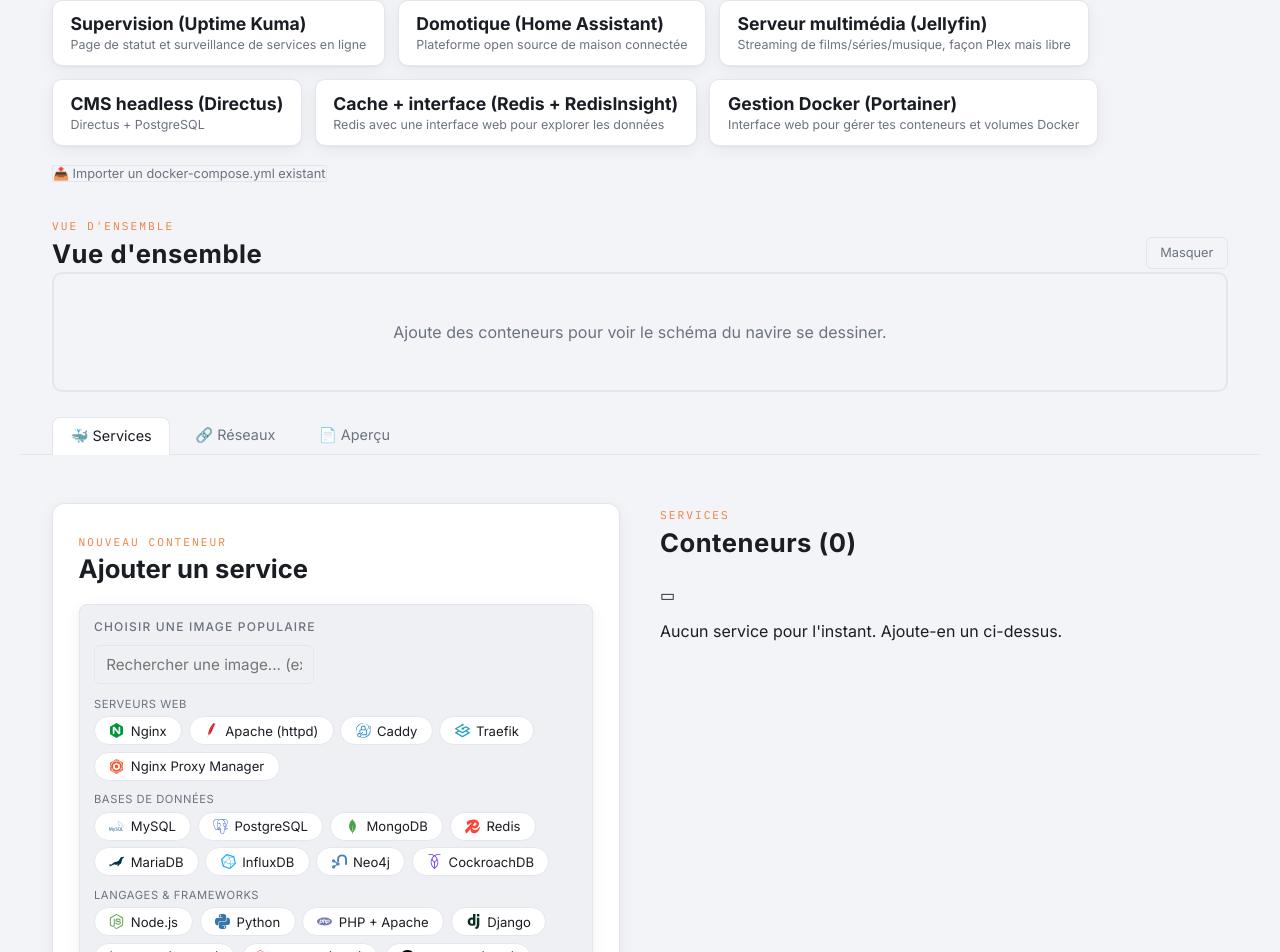
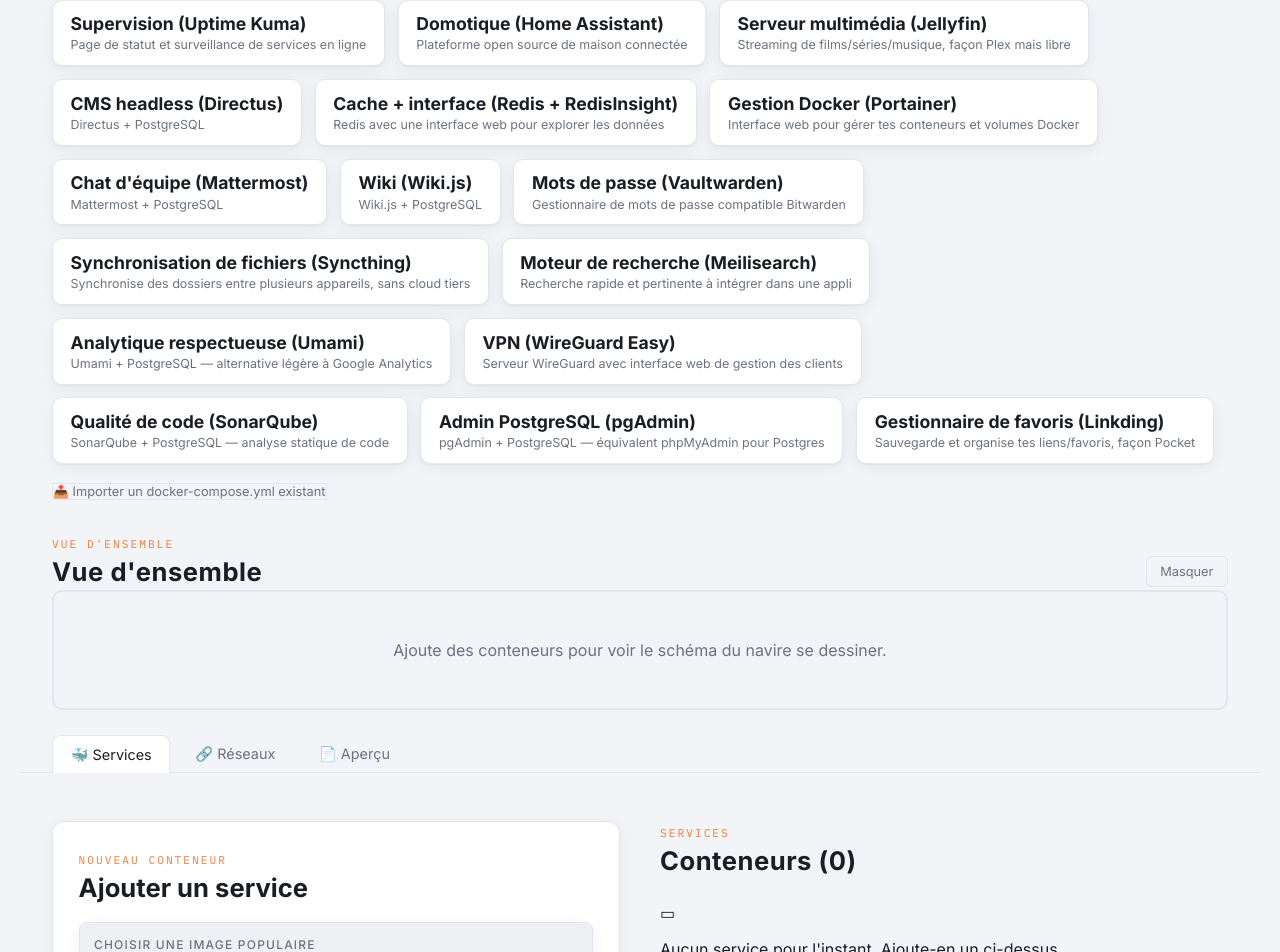
Before and after one commit to tommarcorelli/dockerforge, a React (Vite) app: page / in a window 1280 px wide. Shown: the part 987-1939 px from the top of the page. Built offline with nearby package versions, Linux system fonts and the light colour scheme.

Commit message:
ajoute de stacks

```diff
--- a/src/core/stacks.js
+++ b/src/core/stacks.js
@@ -452,6 +452,224 @@
       },
     ],
   },
+  {
+    id: 'mattermost',
+    nom: 'Chat d\'équipe (Mattermost)',
+    description: 'Mattermost + PostgreSQL',
+    services: [
+      {
+        name: 'mattermost', image: 'mattermost/mattermost-team-edition:latest',
+        ports: [{ host: 8065, container: 8065 }],
+        volumes: ['./mattermost-data:/mattermost/data'],
+        env: [
+          { key: 'MM_SQLSETTINGS_DRIVERNAME', value: 'postgres' },
+          { key: 'MM_SQLSETTINGS_DATASOURCE', value: 'postgres://mattermost:change_moi@db:5432/mattermost?sslmode=disable' },
+        ],
+        dependsOn: ['db'],
+      },
+      {
+        name: 'db', image: 'postgres:16', ports: [{ host: 5432, container: 5432 }],
+        volumes: ['./data-postgres:/var/lib/postgresql/data'],
+        env: [
+          { key: 'POSTGRES_USER', value: 'mattermost' },
+          { key: 'POSTGRES_PASSWORD', value: 'change_moi' },
+          { key: 'POSTGRES_DB', value: 'mattermost' },
+        ],
+        dependsOn: [],
+      },
+    ],
+  },
+  {
+    id: 'wikijs',
+    nom: 'Wiki (Wiki.js)',
+    description: 'Wiki.js + PostgreSQL',
+    services: [
+      {
+        name: 'wiki', image: 'requarks/wiki:2', ports: [{ host: 3000, container: 3000 }],
+        volumes: [],
+        env: [
+          { key: 'DB_TYPE', value: 'postgres' },
+          { key: 'DB_HOST', value: 'db' },
+          { key: 'DB_PORT', value: '5432' },
+          { key: 'DB_USER', value: 'wikijs' },
+          { key: 'DB_PASS', value: 'change_moi' },
+          { key: 'DB_NAME', value: 'wiki' },
+        ],
+        dependsOn: ['db'],
+      },
+      {
+        name: 'db', image: 'postgres:16', ports: [{ host: 5432, container: 5432 }],
+        volumes: ['./data-postgres:/var/lib/postgresql/data'],
+        env: [
+          { key: 'POSTGRES_USER', value: 'wikijs' },
+          { key: 'POSTGRES_PASSWORD', value: 'change_moi' },
+          { key: 'POSTGRES_DB', value: 'wiki' },
+        ],
+        dependsOn: [],
+      },
+    ],
+  },
+  {
+    id: 'vaultwarden',
+    nom: 'Mots de passe (Vaultwarden)',
+    description: 'Gestionnaire de mots de passe compatible Bitwarden',
+    services: [
+      {
+        name: 'vaultwarden', image: 'vaultwarden/server:latest',
+        ports: [{ host: 8081, container: 80 }],
+        volumes: ['./vaultwarden-data:/data'],
+        env: [{ key: 'ADMIN_TOKEN', value: 'change_moi' }],
+        dependsOn: [],
+      },
+    ],
+  },
+  {
+    id: 'syncthing',
+    nom: 'Synchronisation de fichiers (Syncthing)',
+    description: 'Synchronise des dossiers entre plusieurs appareils, sans cloud tiers',
+    services: [
+      {
+        name: 'syncthing', image: 'syncthing/syncthing:latest',
+        ports: [
+          { host: 8384, container: 8384 },
+          { host: 22000, container: 22000 },
+        ],
+        volumes: ['./syncthing-config:/var/syncthing'],
+        env: [], dependsOn: [],
+      },
+    ],
+  },
+  {
+    id: 'meilisearch',
+    nom: 'Moteur de recherche (Meilisearch)',
+    description: 'Recherche rapide et pertinente à intégrer dans une appli',
+    services: [
+      {
+        name: 'meilisearch', image: 'getmeili/meilisearch:latest',
+        ports: [{ host: 7700, container: 7700 }],
+        volumes: ['./meili-data:/meili_data'],
+        env: [{ key: 'MEILI_MASTER_KEY', value: 'change_moi' }],
+        dependsOn: [],
+      },
+    ],
+  },
+  {
+    id: 'umami',
+    nom: 'Analytique respectueuse (Umami)',
+    description: 'Umami + PostgreSQL — alternative légère à Google Analytics',
+    services: [
+      {
+        name: 'umami', image: 'ghcr.io/umami-software/umami:postgresql-latest',
+        ports: [{ host: 3000, container: 3000 }],
+        volumes: [],
+        env: [
+          { key: 'DATABASE_URL', value: 'postgresql://umami:change_moi@db:5432/umami' },
+          { key: 'APP_SECRET', value: 'change_moi' },
+        ],
+        dependsOn: ['db'],
+      },
+      {
+        name: 'db', image: 'postgres:16', ports: [{ host: 5432, container: 5432 }],
+        volumes: ['./data-postgres:/var/lib/postgresql/data'],
+        env: [
+          { key: 'POSTGRES_USER', value: 'umami' },
+          { key: 'POSTGRES_PASSWORD', value: 'change_moi' },
+          { key: 'POSTGRES_DB', value: 'umami' },
+        ],
+        dependsOn: [],
+      },
+    ],
+  },
+  {
+    id: 'wireguard-easy',
+    nom: 'VPN (WireGuard Easy)',
+    description: 'Serveur WireGuard avec interface web de gestion des clients',
+    services: [
+      {
+        name: 'wg-easy', image: 'ghcr.io/wg-easy/wg-easy:latest',
+        ports: [
+          { host: 51820, container: 51820 },
+          { host: 51821, container: 51821 },
+        ],
+        volumes: ['./wg-easy-data:/etc/wireguard'],
+        env: [
+          { key: 'WG_HOST', value: 'change_moi_ip_ou_domaine' },
+          { key: 'PASSWORD', value: 'change_moi' },
+        ],
+        dependsOn: [],
+      },
+    ],
+  },
+  {
+    id: 'sonarqube',
+    nom: 'Qualité de code (SonarQube)',
+    description: 'SonarQube + PostgreSQL — analyse statique de code',
+    services: [
+      {
+        name: 'sonarqube', image: 'sonarqube:community', ports: [{ host: 9000, container: 9000 }],
+        volumes: ['./sonarqube-data:/opt/sonarqube/data', './sonarqube-extensions:/opt/sonarqube/extensions'],
+        env: [
+          { key: 'SONAR_JDBC_URL', value: 'jdbc:postgresql://db:5432/sonar' },
+          { key: 'SONAR_JDBC_USERNAME', value: 'sonar' },
+          { key: 'SONAR_JDBC_PASSWORD', value: 'change_moi' },
+        ],
+        dependsOn: ['db'],
+      },
+      {
+        name: 'db', image: 'postgres:16', ports: [{ host: 5432, container: 5432 }],
+        volumes: ['./data-postgres:/var/lib/postgresql/data'],
+        env: [
+          { key: 'POSTGRES_USER', value: 'sonar' },
+          { key: 'POSTGRES_PASSWORD', value: 'change_moi' },
+          { key: 'POSTGRES_DB', value: 'sonar' },
+        ],
+        dependsOn: [],
+      },
+    ],
+  },
+  {
+    id: 'pgadmin',
+    nom: 'Admin PostgreSQL (pgAdmin)',
+    description: 'pgAdmin + PostgreSQL — équivalent phpMyAdmin pour Postgres',
+    services: [
+      {
+        name: 'pgadmin', image: 'dpage/pgadmin4:latest', ports: [{ host: 5050, container: 80 }],
+        volumes: [],
+        env: [
+          { key: 'PGADMIN_DEFAULT_EMAIL', value: 'admin@example.com' },
+          { key: 'PGADMIN_DEFAULT_PASSWORD', value: 'change_moi' },
+        ],
+        dependsOn: ['db'],
+      },
+      {
+        name: 'db', image: 'postgres:16', ports: [{ host: 5432, container: 5432 }],
+        volumes: ['./data-postgres:/var/lib/postgresql/data'],
+        env: [
+          { key: 'POSTGRES_USER', value: 'postgres' },
+          { key: 'POSTGRES_PASSWORD', value: 'change_moi' },
+          { key: 'POSTGRES_DB', value: 'app' },
+        ],
+        dependsOn: [],
+      },
+    ],
+  },
+  {
+    id: 'linkding',
+    nom: 'Gestionnaire de favoris (Linkding)',
+    description: 'Sauvegarde et organise tes liens/favoris, façon Pocket',
+    services: [
+      {
+        name: 'linkding', image: 'sissbruecker/linkding:latest',
+        ports: [{ host: 9090, container: 9090 }],
+        volumes: ['./linkding-data:/etc/linkding/data'],
+        env: [
+          { key: 'LD_SUPERUSER_NAME', value: 'admin' },
+          { key: 'LD_SUPERUSER_PASSWORD', value: 'change_moi' },
+        ],
+        dependsOn: [],
+      },
+    ],
+  },
 ]
 
 // Construit des objets service complets (avec id) à partir d'une stack,
```
Also changed, not shown: 1 other file (tests, documents, lock files or other folders).
